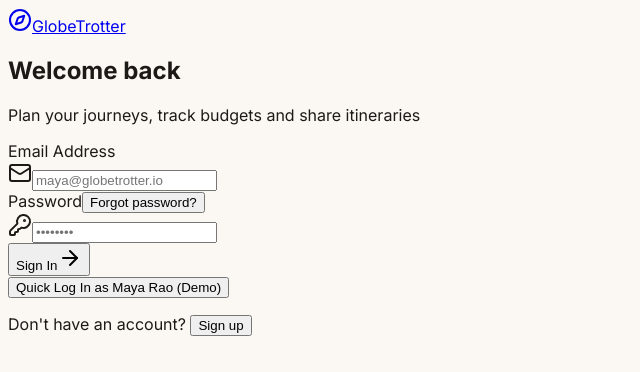
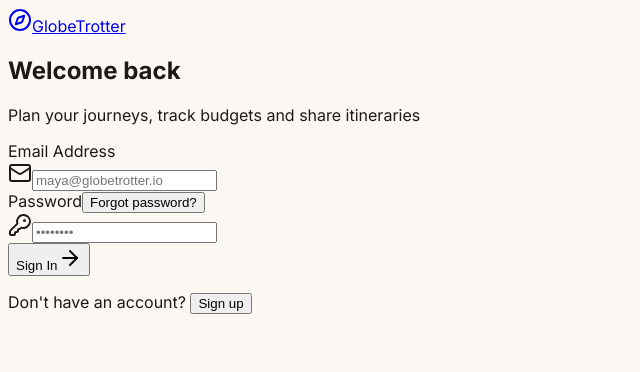
Before and after one commit to MitanshuJoshi272/LDCExODOO_Hackathon, a React app in the folder frontend/src/: page /login in a window 1280 px wide. Shown: the top 372 px of the page, without its empty margins (0-640 px from the left). Built offline with nearby package versions, Linux system fonts and the light colour scheme; the HTML template or start-up script is replaced by a standard one.

Commit message:
Remove quick login feature from Login component
Removed quick login functionality for demo user.

```diff
--- a/frontend/src/pages/Login.tsx
+++ b/frontend/src/pages/Login.tsx
@@ -23,19 +23,6 @@ export function Login() {
 
   const validateEmail = (val: string) => {
     return /^[^\s@]+@[^\s@]+\.[^\s@]+$/.test(val);
-  };
-
-  const handleQuickLogin = async () => {
-    setError(null);
-    setLoading(true);
-    try {
-      await login('maya@globetrotter.io', 'password');
-      navigate(from, { replace: true });
-    } catch (err) {
-      setError('Quick login failed');
-    } finally {
-      setLoading(false);
-    }
   };
 
   const handleSubmit = async (e: React.FormEvent) => {
@@ -219,18 +206,6 @@ export function Login() {
             </motion.form>
           </AnimatePresence>
 
-          {mode === 'login' && (
-            <div className="mt-6 border-t border-line pt-6">
-              <button
-                type="button"
-                onClick={handleQuickLogin}
-                className="flex w-full items-center justify-center gap-2 rounded-full bg-ink py-3 text-sm font-semibold text-paper transition-colors hover:bg-ink-soft"
-              >
-                <span>Quick Log In as Maya Rao (Demo)</span>
-              </button>
-            </div>
-          )}
-
           <div className="mt-6 text-center text-sm">
             {mode === 'login' ? (
               <p className="text-ink-soft">
```
